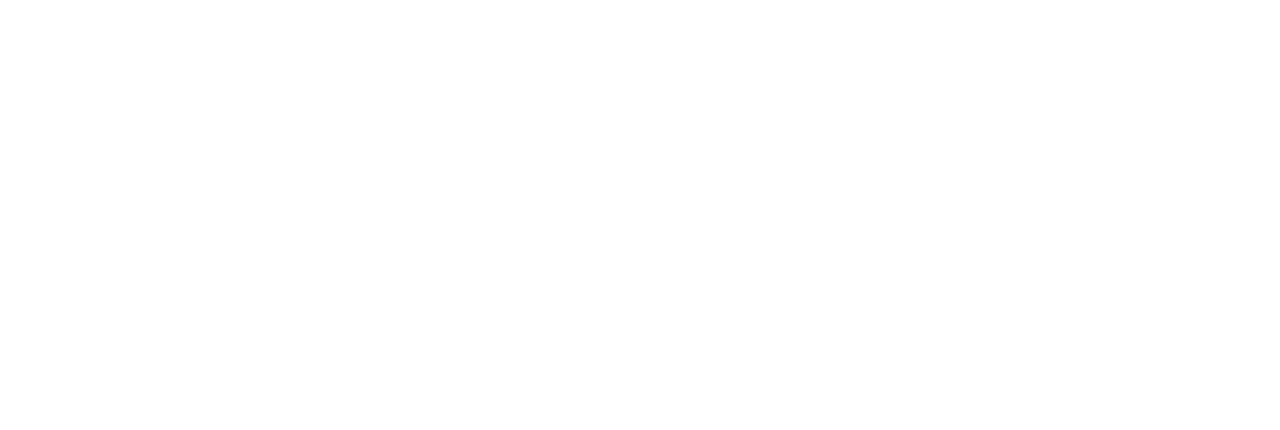
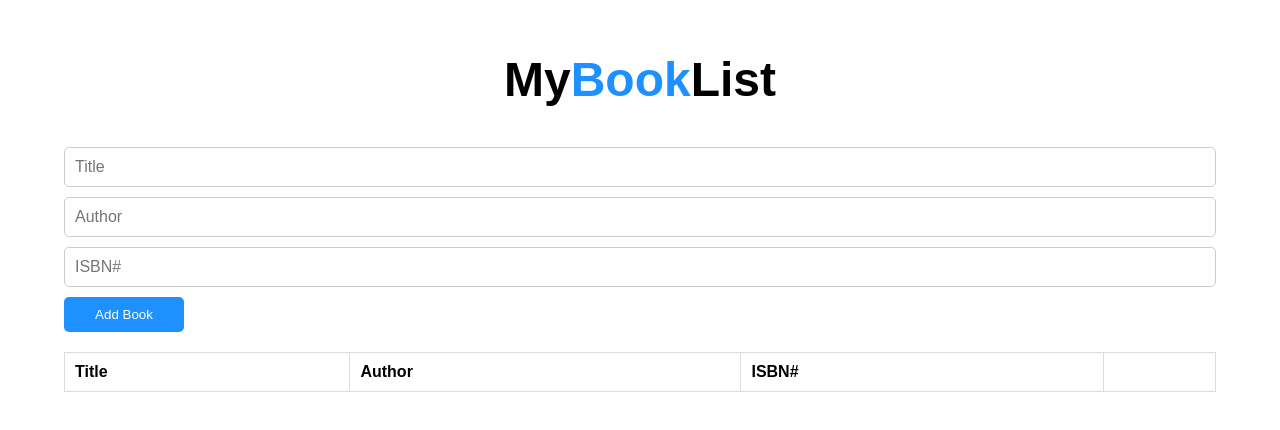
Before and after one commit to acciojob/book-list-kartikbh56, a website: page main.html in a window 1280 px wide. Drawn offline with Linux system fonts and the light colour scheme.

Commit message:
created a submission

```diff
--- a/main.html
+++ b/main.html
@@ -1,16 +1,34 @@
 <!DOCTYPE html>
+<html lang="en">
+<head>
+  <meta charset="UTF-8">
+  <title>My Book List</title>
+  <link rel="stylesheet" href="styles.css">
+</head>
+<body>
+  <h1><span style="color: black;">My</span><span style="color: dodgerblue;">Book</span><span style="color: black;">List</span></h1>
 
-<html>
+  <div class="form-group">
+    <input type="text" id="title" placeholder="Title" />
+    <input type="text" id="author" placeholder="Author" />
+    <input type="text" id="isbn" placeholder="ISBN#" />
+    <button id="submit">Add Book</button>
+  </div>
 
-<head>
-	<link rel="stylesheet" href="styles.css">
-</head>
+  <table class="table table-striped">
+    <thead>
+      <tr>
+        <th>Title</th>
+        <th>Author</th>
+        <th>ISBN#</th>
+        <th></th>
+      </tr>
+    </thead>
+    <tbody id="book-list">
+      <!-- Book entries will appear here -->
+    </tbody>
+  </table>
 
-<body>
-	<!-- the entire body must be written by student -->
-    <script type="text/javascript" src="./script.js">
-</script>
-
+  <script src="script.js"></script>
 </body>
-
 </html>
--- a/script.js
+++ b/script.js
@@ -1 +1,38 @@
 //your JS code here. If required.
+document.getElementById("submit").addEventListener("click", function (e) {
+  e.preventDefault();
+
+  const title = document.getElementById("title").value.trim();
+  const author = document.getElementById("author").value.trim();
+  const isbn = document.getElementById("isbn").value.trim();
+
+  if (title === "" || author === "" || isbn === "") {
+    alert("Please fill in all fields");
+    return;
+  }
+
+  const table = document.getElementById("book-list");
+
+  const row = document.createElement("tr");
+
+  row.innerHTML = `
+    <td>${title}</td>
+    <td>${author}</td>
+    <td>${isbn}</td>
+    <td><button class="delete">X</button></td>
+  `;
+
+  table.appendChild(row);
+
+  // Clear inputs
+  document.getElementById("title").value = "";
+  document.getElementById("author").value = "";
+  document.getElementById("isbn").value = "";
+});
+
+// Event delegation for delete buttons
+document.getElementById("book-list").addEventListener("click", function (e) {
+  if (e.target.classList.contains("delete")) {
+    e.target.closest("tr").remove();
+  }
+});
--- a/styles.css
+++ b/styles.css
@@ -1 +1,67 @@
 /*  your css code here. If applicable */
+body {
+  font-family: Arial, sans-serif;
+  max-width: 90%;
+  margin: auto;
+  padding: 20px;
+}
+
+h1 {
+  text-align: center;
+  font-size: 3rem;
+  margin-bottom: 40px;
+}
+
+.form-group {
+  display: flex;
+  flex-direction: column;
+  gap: 10px;
+  margin-bottom: 20px;
+}
+
+input {
+  padding: 10px;
+  font-size: 1rem;
+  border-radius: 5px;
+  border: 1px solid #ccc;
+}
+
+button#submit {
+  padding: 10px;
+  background-color: dodgerblue;
+  color: white;
+  border: none;
+  border-radius: 5px;
+  cursor: pointer;
+  width: 120px;
+}
+
+button#submit:hover {
+  background-color: #005dc1;
+}
+
+.table {
+  width: 100%;
+  border-collapse: collapse;
+  margin-top: 20px;
+}
+
+.table th,
+.table td {
+  border: 1px solid #ddd;
+  padding: 10px;
+  text-align: left;
+}
+
+.table-striped tbody tr:nth-child(odd) {
+  background-color: #f9f9f9;
+}
+
+.delete {
+  background-color: crimson;
+  color: white;
+  border: none;
+  border-radius: 3px;
+  padding: 5px 10px;
+  cursor: pointer;
+}
```
